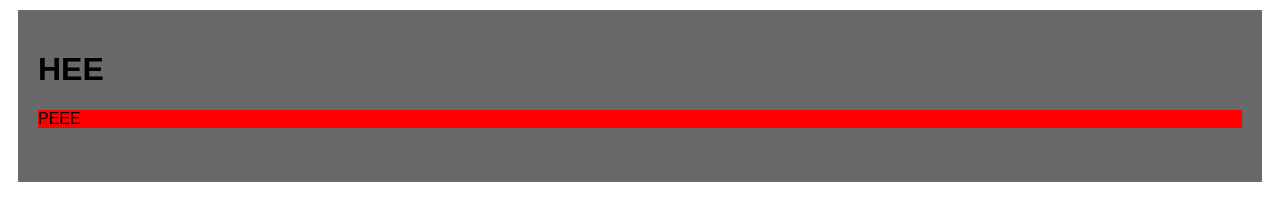
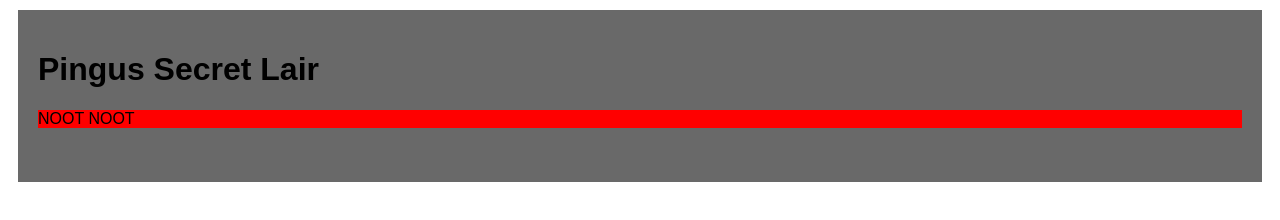
Before and after one commit to AshVM/workshop-demo, a plain HTML site: page index.html in a window 1280 px wide. Drawn offline with Linux system fonts and the light colour scheme.

Commit message:
changed text of header and paragraph

```diff
--- a/index.html
+++ b/index.html
@@ -4,8 +4,8 @@
 </head>
 <body>
     <div>
-        <h1> HEE</h1>
-        <p class = "redbackground">PEEE</p>
+        <h1> Pingus Secret Lair</h1>
+        <p class = "redbackground">NOOT NOOT</p>
 
     <img src=""/>
 </div>
```
